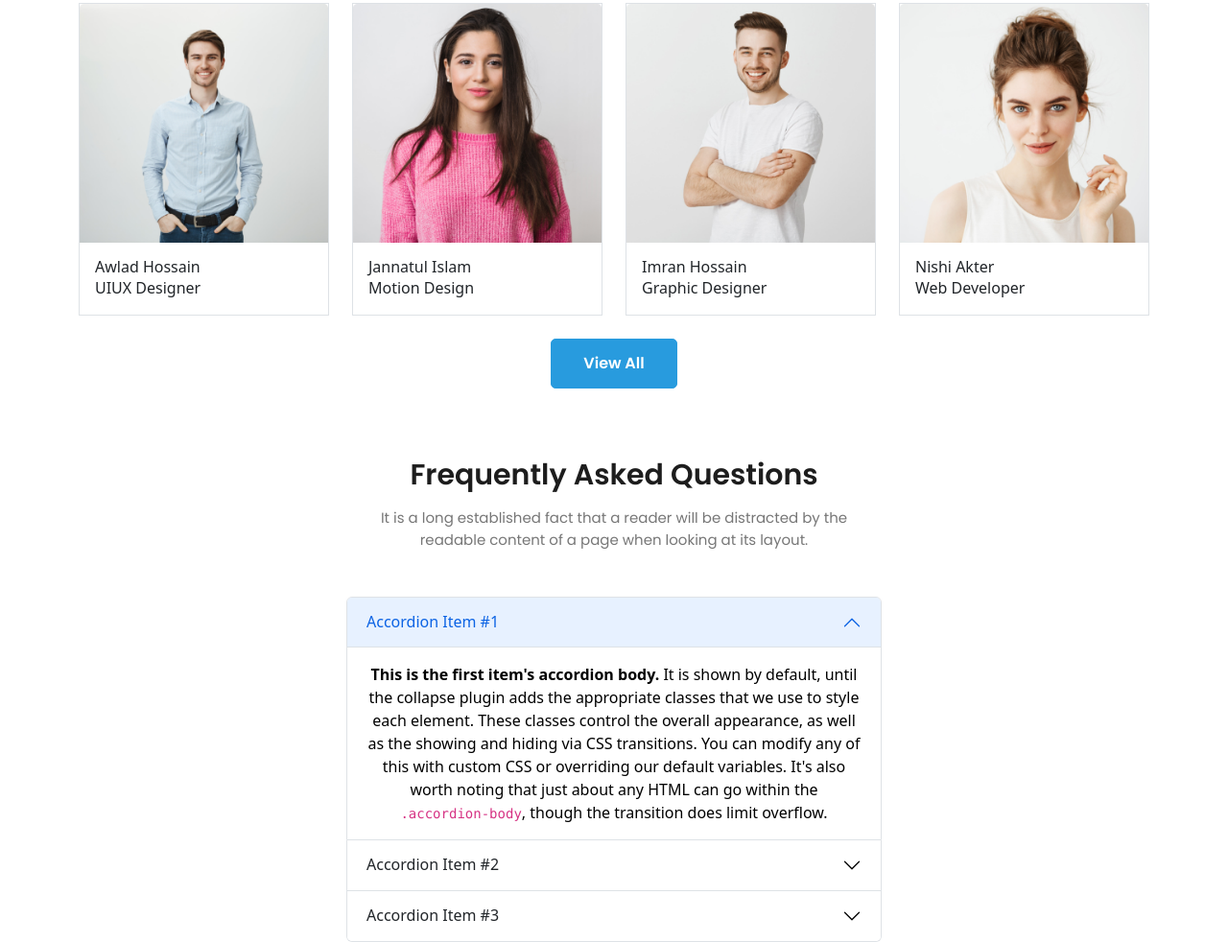
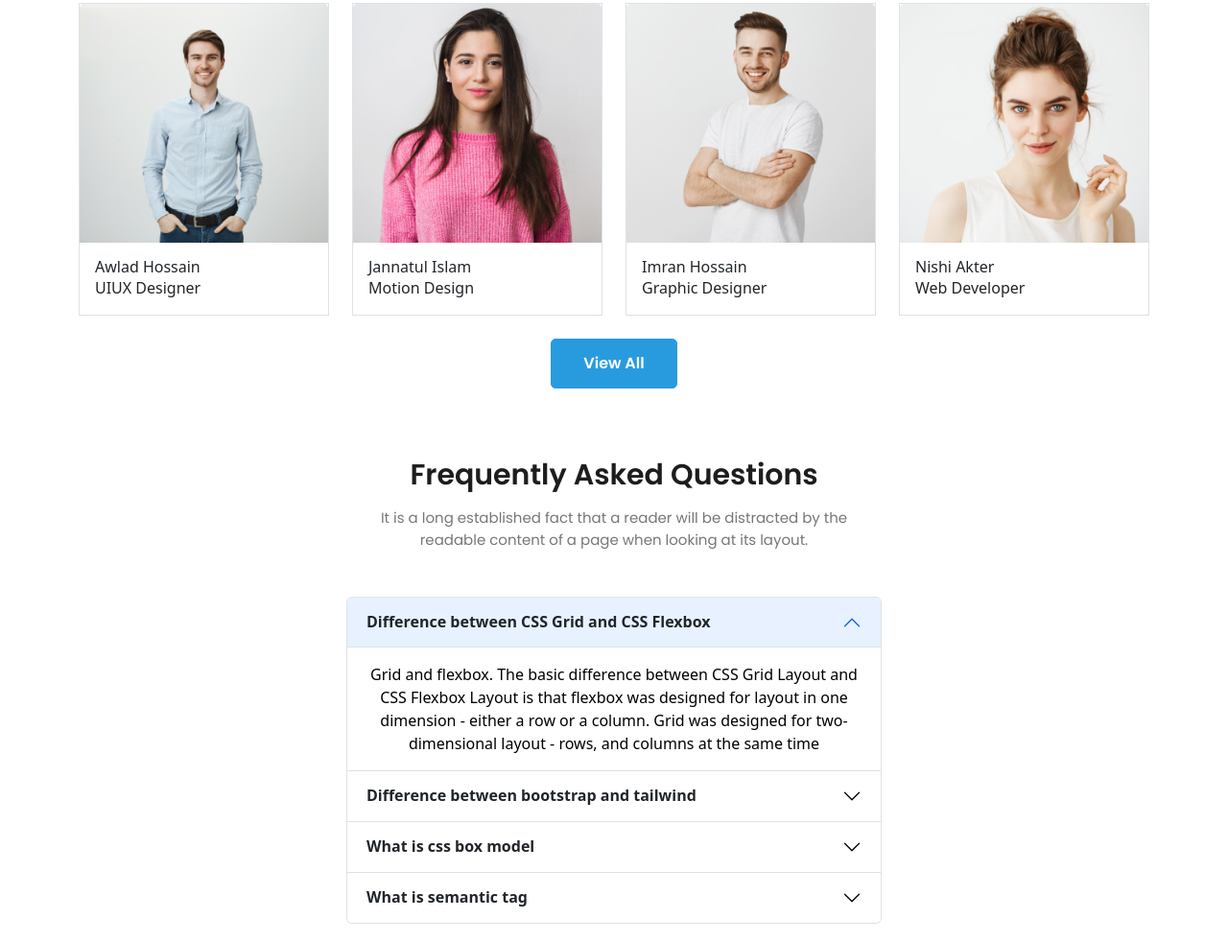
Before and after one commit to Sharif101/Assingment-3, a plain HTML site: page index.html in a window 1280 px wide. Shown: the part 2491-3473 px from the top of the page at 96% size. Drawn offline with nearby package versions, Linux system fonts and the light colour scheme.

Commit message:
accrdion added

```diff
--- a/index.html
+++ b/index.html
@@ -283,40 +283,54 @@
               <h3>Frequently Asked Questions</h3>
               <p class="my-3 mb-5">It is a long established fact that a reader will be distracted by the readable content of a page when looking at its layout.</p>
 
+              <!-- accordion -->
               <div class="accordion" id="accordionExample">
                 <div class="accordion-item">
                   <h2 class="accordion-header" id="headingOne">
-                    <button class="accordion-button" type="button" data-bs-toggle="collapse" data-bs-target="#collapseOne" aria-expanded="true" aria-controls="collapseOne">
-                      Accordion Item #1
+                    <button class="accordion-button text-dark fw-bold" type="button" data-bs-toggle="collapse" data-bs-target="#collapseOne" aria-expanded="true" aria-controls="collapseOne">
+                      Difference between CSS Grid and CSS Flexbox
                     </button>
                   </h2>
                   <div id="collapseOne" class="accordion-collapse collapse show" aria-labelledby="headingOne" data-bs-parent="#accordionExample">
                     <div class="accordion-body">
-                      <strong>This is the first item's accordion body.</strong> It is shown by default, until the collapse plugin adds the appropriate classes that we use to style each element. These classes control the overall appearance, as well as the showing and hiding via CSS transitions. You can modify any of this with custom CSS or overriding our default variables. It's also worth noting that just about any HTML can go within the <code>.accordion-body</code>, though the transition does limit overflow.
+                      Grid and flexbox. The basic difference between CSS Grid Layout and CSS Flexbox Layout is that flexbox was designed for layout in one dimension - either a row or a column. Grid was designed for two-dimensional layout - rows, and columns at the same time
                     </div>
                   </div>
                 </div>
                 <div class="accordion-item">
                   <h2 class="accordion-header" id="headingTwo">
-                    <button class="accordion-button collapsed" type="button" data-bs-toggle="collapse" data-bs-target="#collapseTwo" aria-expanded="false" aria-controls="collapseTwo">
-                      Accordion Item #2
+                    <button class="accordion-button collapsed text-dark fw-bold" type="button" data-bs-toggle="collapse" data-bs-target="#collapseTwo" aria-expanded="false" aria-controls="collapseTwo">
+                      Difference between bootstrap and tailwind
                     </button>
                   </h2>
                   <div id="collapseTwo" class="accordion-collapse collapse" aria-labelledby="headingTwo" data-bs-parent="#accordionExample">
                     <div class="accordion-body">
-                      <strong>This is the second item's accordion body.</strong> It is hidden by default, until the collapse plugin adds the appropriate classes that we use to style each element. These classes control the overall appearance, as well as the showing and hiding via CSS transitions. You can modify any of this with custom CSS or overriding our default variables. It's also worth noting that just about any HTML can go within the <code>.accordion-body</code>, though the transition does limit overflow.
+                      Bootstrap comes with a set of pre-styled responsive, mobile-first components that possess a definite UI kit. Tailwind CSS uses a set of utility classes to create a neat UI with more flexibility and uniqueness. Sites created using Bootstrap follow the generic pattern that makes them look identical
                     </div>
                   </div>
                 </div>
                 <div class="accordion-item">
                   <h2 class="accordion-header" id="headingThree">
-                    <button class="accordion-button collapsed" type="button" data-bs-toggle="collapse" data-bs-target="#collapseThree" aria-expanded="false" aria-controls="collapseThree">
-                      Accordion Item #3
+                    <button class="accordion-button collapsed text-dark fw-bold" type="button" data-bs-toggle="collapse" data-bs-target="#collapseThree" aria-expanded="false" aria-controls="collapseThree">
+                      What is css box model
                     </button>
                   </h2>
                   <div id="collapseThree" class="accordion-collapse collapse" aria-labelledby="headingThree" data-bs-parent="#accordionExample">
                     <div class="accordion-body">
-                      <strong>This is the third item's accordion body.</strong> It is hidden by default, until the collapse plugin adds the appropriate classes that we use to style each element. These classes control the overall appearance, as well as the showing and hiding via CSS transitions. You can modify any of this with custom CSS or overriding our default variables. It's also worth noting that just about any HTML can go within the <code>.accordion-body</code>, though the transition does limit overflow.
+                      The CSS box model is a container that contains multiple properties including borders, margin, padding, and the content itself. It is used to create the design and layout of web pages.
+                    </div>
+                  </div>
+                </div>
+
+                <div class="accordion-item">
+                  <h2 class="accordion-header" id="headingFour">
+                    <button class="accordion-button collapsed text-dark fw-bold" type="button" data-bs-toggle="collapse" data-bs-target="#collapseFour" aria-expanded="false" aria-controls="collapseFour">
+                      What is semantic tag
+                    </button>
+                  </h2>
+                  <div id="collapseFour" class="accordion-collapse collapse" aria-labelledby="headingFour" data-bs-parent="#accordionExample">
+                    <div class="accordion-body">
+                      The HTML semantics refers to the tags that provide meaning to an HTML page rather than just presentation. It makes HTML more comprehensible by better defining the different sections and layout of web pages
                     </div>
                   </div>
                 </div>
```
